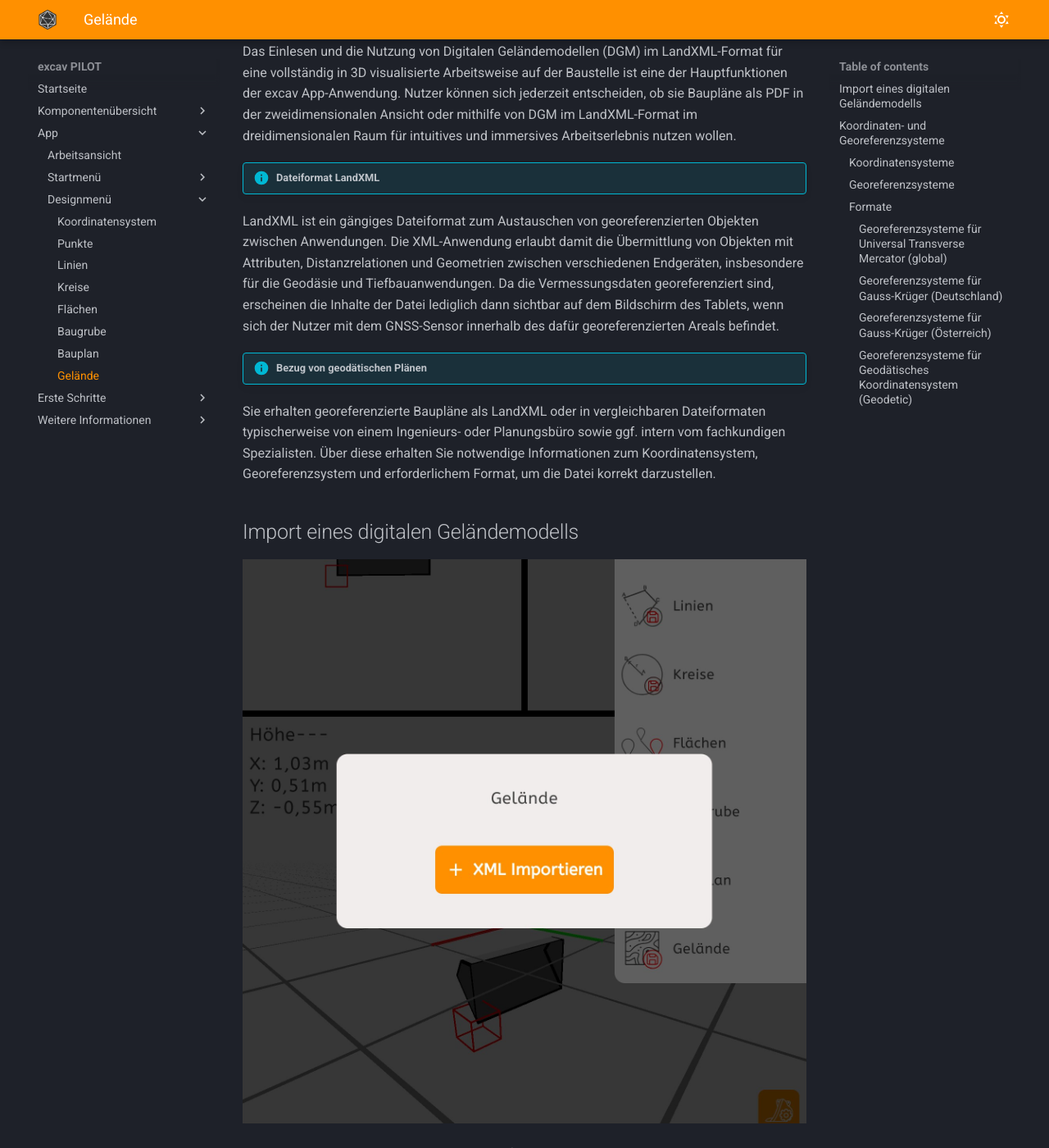
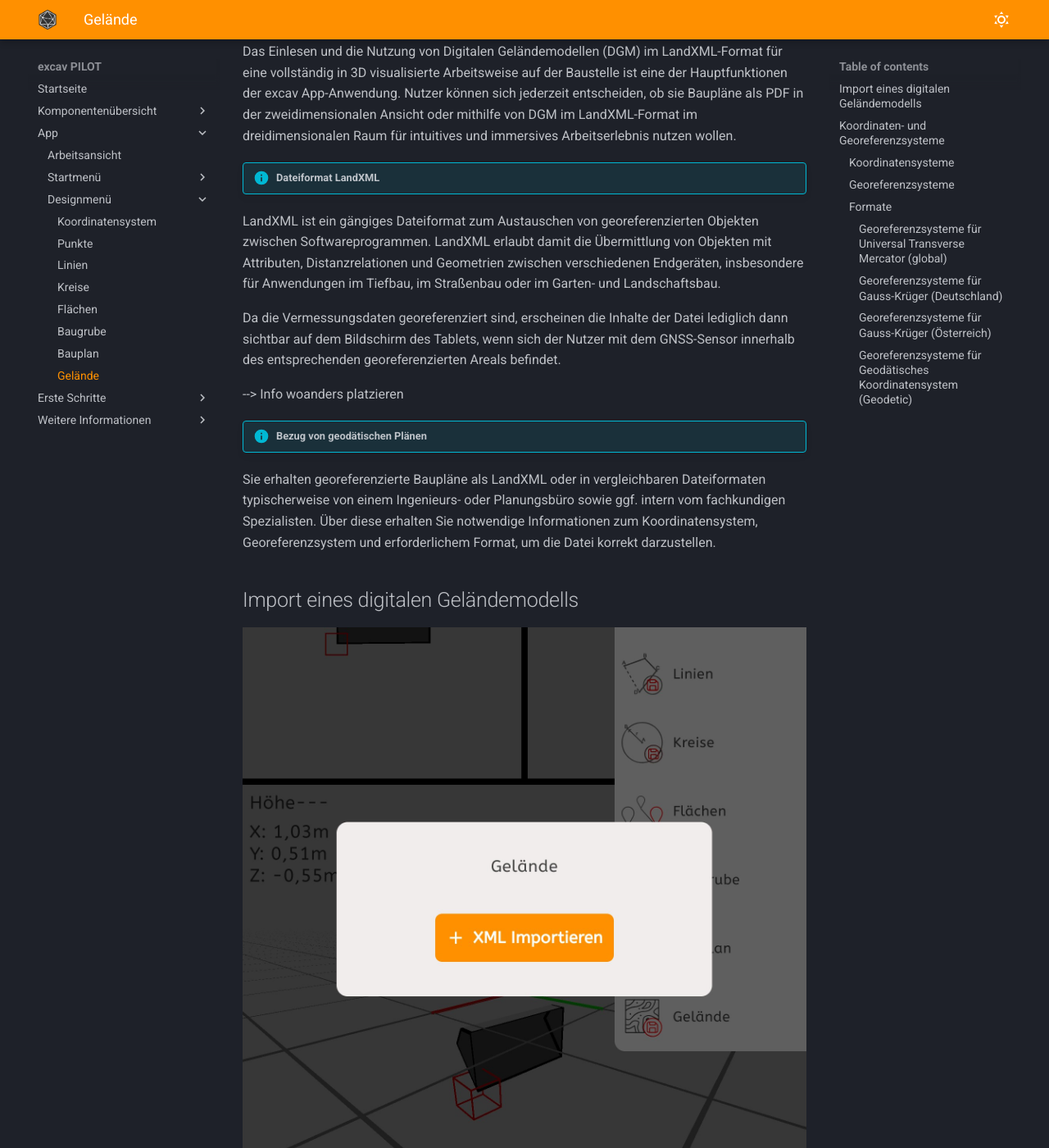
Before and after one commit to tobias-sizmann/mkdocs-excavpilot, an MkDocs documentation site: the page built from docs/Gelände/Gelände.md, in a window 1280 px wide and 1400 px high, scrolled down 669 px. Shown: the whole window at 82% size. Built offline with MkDocs 1.6.1 and Material for MkDocs 9.7.7, drawn with Linux system fonts in a browser that asks for light colours; some of the changed text lies outside the part shown.

Commit message:
Überarbeitung Seite | Gelände

```diff
--- a/docs/Gelände/Gelände.md
+++ b/docs/Gelände/Gelände.md
@@ -14,7 +14,11 @@ Das Einlesen und die Nutzung von Digitalen Geländemodellen (DGM) im LandXML-For
 
 !!! info "Dateiformat LandXML"
 
-LandXML ist ein gängiges Dateiformat zum Austauschen von georeferenzierten Objekten zwischen Anwendungen. Die XML-Anwendung erlaubt damit die Übermittlung von Objekten mit Attributen, Distanzrelationen und Geometrien zwischen verschiedenen Endgeräten, insbesondere für die Geodäsie und Tiefbauanwendungen. Da die Vermessungsdaten georeferenziert sind, erscheinen die Inhalte der Datei lediglich dann sichtbar auf dem Bildschirm des Tablets, wenn sich der Nutzer mit dem GNSS-Sensor innerhalb des dafür georeferenzierten Areals befindet.
+LandXML ist ein gängiges Dateiformat zum Austauschen von georeferenzierten Objekten zwischen Softwareprogrammen. LandXML erlaubt damit die Übermittlung von Objekten mit Attributen, Distanzrelationen und Geometrien zwischen verschiedenen Endgeräten, insbesondere für Anwendungen im Tiefbau, im Straßenbau oder im Garten- und Landschaftsbau.
+
+Da die Vermessungsdaten georeferenziert sind, erscheinen die Inhalte der Datei lediglich dann sichtbar auf dem Bildschirm des Tablets, wenn sich der Nutzer mit dem GNSS-Sensor innerhalb des entsprechenden georeferenzierten Areals befindet.
+
+--> Info woanders platzieren
 
 
 !!! info "Bezug von geodätischen Plänen"
@@ -28,7 +32,10 @@ Sie erhalten georeferenzierte Baupläne als LandXML oder in vergleichbaren Datei
   <img width="100%" src="/images_docs/Screenshot Gelände (1) - Kopie.jpg"/>
 </p>
 
-Um einen neuen Arbeitsplatz speziell im Dateiformat LandXML in der App anzulegen, müssen Sie einen vorhandenen Baustellenplan als LandXML-Datei zunächst auf das Tablet hochladen und dort lokal ablegen. Wenn Sie die Funktion Gelände im Designmenü auswählen, werden Sie gebeten über "+ XML importieren" eine LandXML-Datei vom lokalen Speicher des Tablets auszuwählen. Für DGM steht aktuell (Stand November 2025) nur das Dateifomat LandXML zur Verfügung. Folglich ist diese Auswahloption unter der Funktion Gelände voreingestellt.
+Um einen neuen Arbeitsplatz speziell im Dateiformat LandXML in der App anzulegen, müssen Sie einen vorhandenen Baustellenplan als LandXML-Datei zunächst auf das Tablet hochladen und dort lokal ablegen. Wenn Sie die Funktion Gelände im Designmenü auswählen, werden Sie gebeten über "+ XML importieren" eine Datei vom lokalen Speicher des Tablets auszuwählen.
+
+--> Text oben in Arbeitsplatz
+--> LandXML auf zwei ege möglich: Neu oder reinladen
 
 
 ## Koordinaten- und Georeferenzsysteme
@@ -39,7 +46,7 @@ Um einen neuen Arbeitsplatz speziell im Dateiformat LandXML in der App anzulegen
   <img width="100%" src="/images_docs/Screenshot Gelände aktuell (5) - Kopie 2.png"/>
 </p>
 
-**<span style="color: red; font-weight: bold;">1: &nbsp;</span> Koordinatensysem** | Wählen Sie hier das Ihnen mitgeteilte Koordinatensystem für die LandXML-Datei aus.
+**<span style="color: red; font-weight: bold;">1: &nbsp;</span> Koordinatensystem** | Wählen Sie das für die Georeferenzierung verwendete Koordinatensystem aus.
 
 **<span style="color: red; font-weight: bold;">2: &nbsp;</span> Georeferenzsystem** | Wählen Sie hier das Ihnen mitgeteilte Georeferenzsystem (basierend zuvor auf Punkt 1) für die LandXML-Datei aus.
 
```
